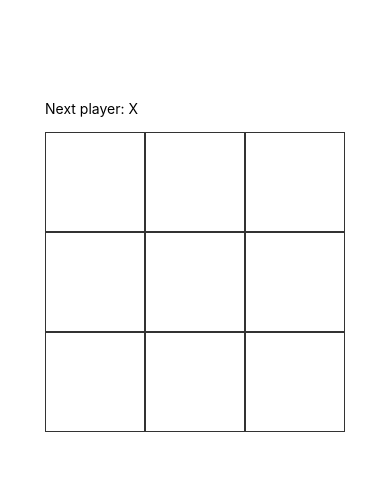
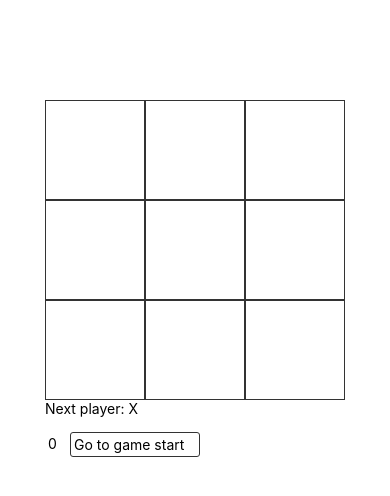
Before and after one commit to ayaka-kitabora/reactnative-study-game, a React Native app: screen / in a window 390 px wide. Shown: the top 496 px of the page. Built offline with nearby package versions, Linux system fonts and the light colour scheme.

Commit message:
TODO: 履歴

```diff
--- a/App.tsx
+++ b/App.tsx
@@ -1,5 +1,5 @@
 import React, { FC, useState }  from 'react';
-import { StyleSheet, Text, View, TouchableOpacity } from 'react-native';
+import { StyleSheet, Text, View, TouchableOpacity, ShadowPropTypesIOS } from 'react-native';
 
 interface SquareProps {
   onPress: () => void
@@ -17,15 +17,46 @@ const Square: FC<SquareProps> = (props) => {
   );
 };
 
-interface Props {}
-interface State {
+interface BoardProps {
+  onPress: (number) => void
   squares: string[]
-  xIsNext: boolean
-}
+};
+const Board: FC<BoardProps> = (props) => {
+
+  const renderSquare = (i: number) => {
+    return (
+      <Square
+        value={props.squares[i]}
+        onPress={() => props.onPress(i)}
+      />
+    );
+  }
+
+  return (
+    <View style={styles.container}>
+      <View style={styles.row}>
+        {renderSquare(0)}
+        {renderSquare(1)}
+        {renderSquare(2)}
+      </View>
+      <View style={styles.row}>
+        {renderSquare(3)}
+        {renderSquare(4)}
+        {renderSquare(5)}
+      </View>
+      <View style={styles.row}>
+        {renderSquare(6)}
+        {renderSquare(7)}
+        {renderSquare(8)}
+       </View>
+   </View>
+  );
+};
+
 type squares = {
   squares: string[]
 };
-const Board: FC = () => {
+const App: FC = () => {
   const squares = Array(9).fill(null);
   const [history, setHistory] = useState([{squares: squares}]);
   const [xIsNext, setxIsNext] = useState(true);
@@ -46,18 +77,8 @@ const Board: FC = () => {
         squares: tmpSquares
       }])
     );
-    setCurrent(tmpSquares);
     setxIsNext(!xIsNext);
     setStepNumber(tmpHistory.length);
-  }
-
-  const renderSquare = (i: number) => {
-    return (
-      <Square
-        value={current[i]}
-        onPress={() => handleClick(i)}
-      />
-    );
   }
   const jumpTo = (step: number) => {
     setStepNumber(step);
@@ -67,9 +88,10 @@ const Board: FC = () => {
   const moves = history.map((step, move) => {
     const desc = move ? 'Go to move #' + move : 'Go to game start';
     return (
-      <View>
-        <text>{move}</text>
+      <View style={styles.move}>
+        <Text style={styles.moveNumber}>{move}</Text>
         <TouchableOpacity
+          style={styles.moveButton}
           onPress={() => jumpTo(move)}
           >
             <Text>{desc}</Text>
@@ -86,24 +108,18 @@ const Board: FC = () => {
   }
 
   return (
-    <View style={styles.container}>
-      <Text style={styles.text}>{status}</Text>
-      <View style={styles.row}>
-        {renderSquare(0)}
-        {renderSquare(1)}
-        {renderSquare(2)}
+    <View style={{ alignItems: 'center', top: 100 }}>
+      <View>
+        <Board
+            squares={current}
+            onPress={(i) => handleClick(i)}
+            />
+        <View>
+          <Text style={styles.text}>{status}</Text>
+          <View>{moves}</View>
+        </View>
       </View>
-      <View style={styles.row}>
-        {renderSquare(3)}
-        {renderSquare(4)}
-        {renderSquare(5)}
-      </View>
-      <View style={styles.row}>
-        {renderSquare(6)}
-        {renderSquare(7)}
-        {renderSquare(8)}
-       </View>
-   </View>
+    </View>
   );
 };
 
@@ -128,15 +144,6 @@ function calculateWinner(squares: string[]) {
   return null;
 }
 
-const App: FC = () => {
-  return (
-    <View style={{ alignItems: 'center', top: 100 }}>
-      <View>
-        <Board />
-      </View>
-    </View>
-  );
-};
 
 
 const styles = StyleSheet.create({
@@ -164,6 +171,22 @@ const styles = StyleSheet.create({
   button: {
     width: 100,
     height: 100,
+  },
+  move: {
+    flexDirection: 'row',
+    marginBottom: 10,
+  },
+  moveNumber: {
+    marginRight: 10,
+    width: 15,
+    padding: 3,
+  },
+  moveButton: {
+    borderColor: '#333',
+    borderWidth: 1,
+    width: 130,
+    padding: 3,
+    borderRadius: 3,
   }
 });
 
```
